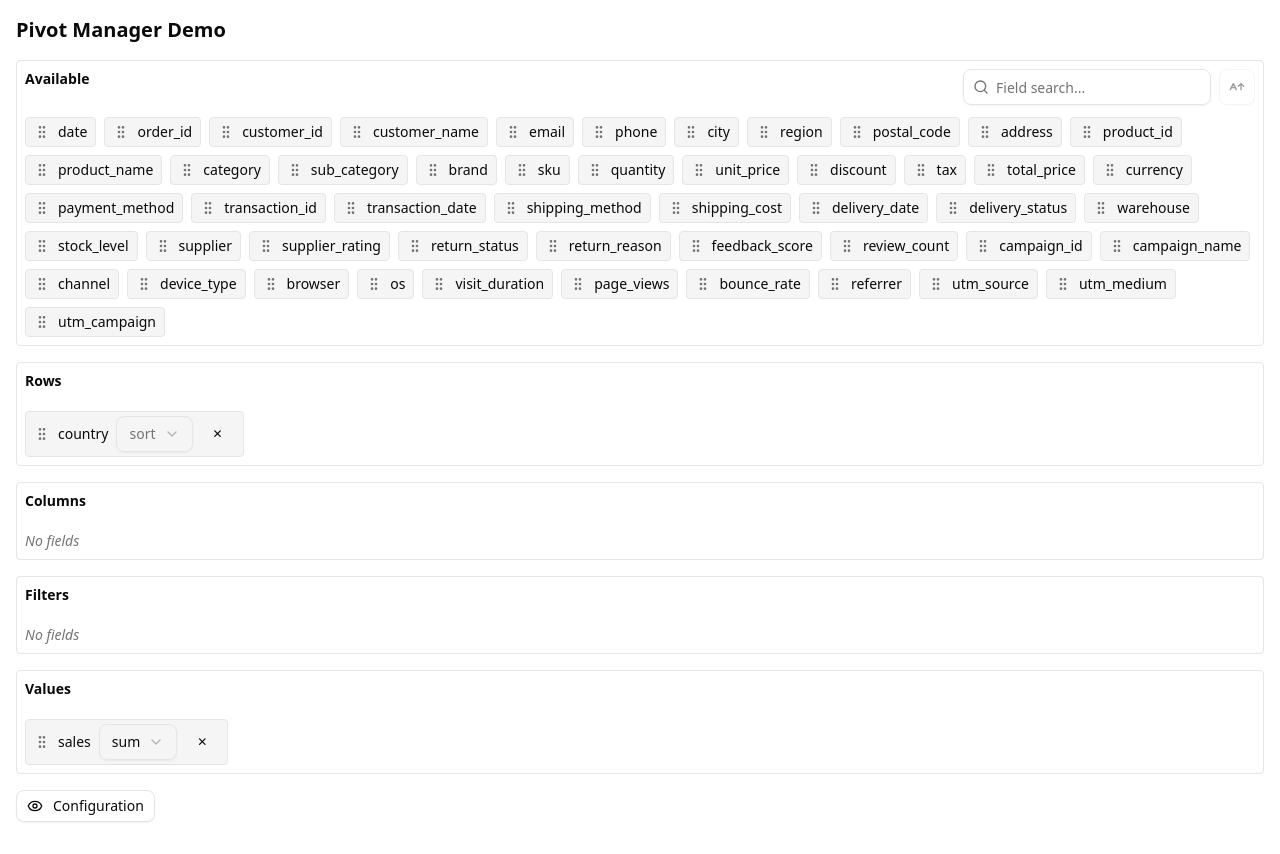
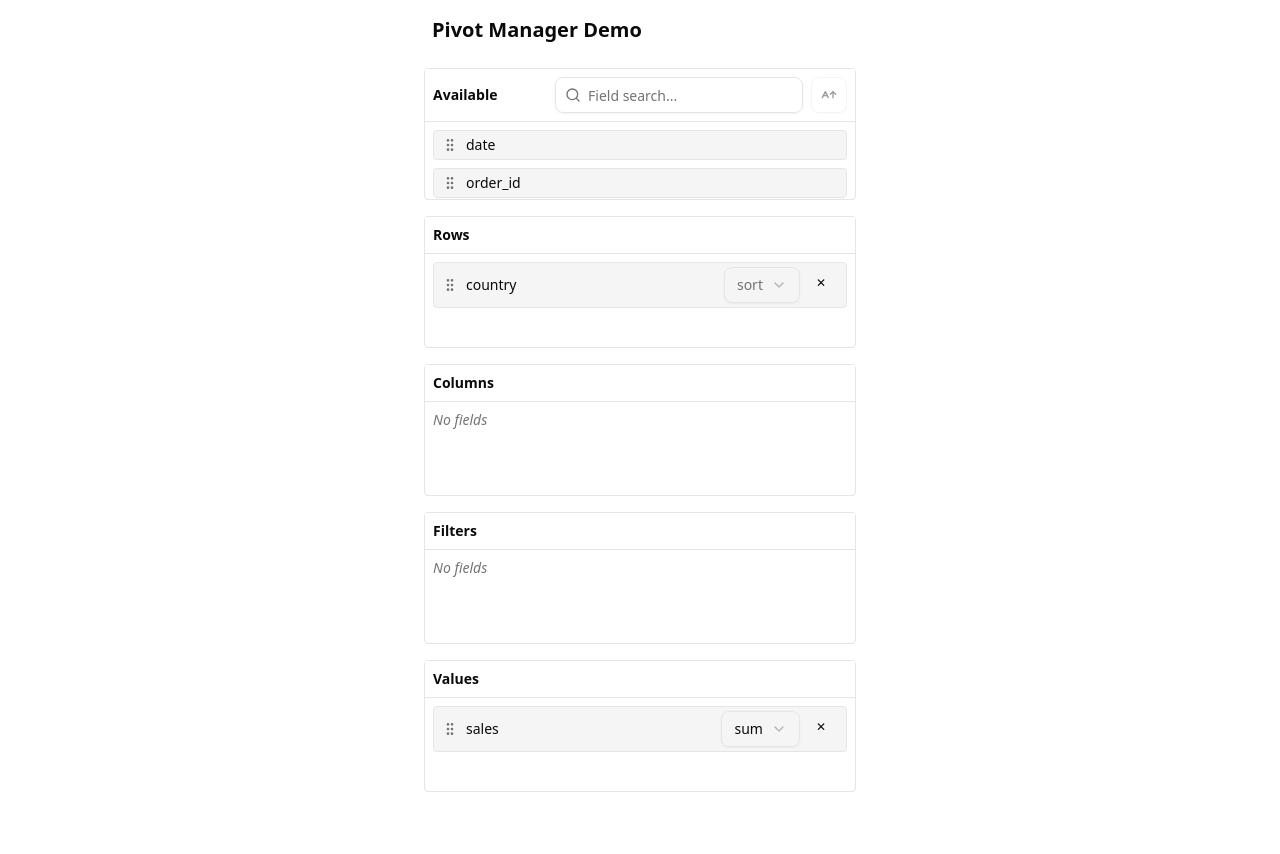
Before and after one commit to ksiarheyeva/pivot-field-manager, a React (Vite) app: page / in a window 1280 px wide. After the commit the page ends 800 px from the top, so only its background shows below. Built offline with nearby package versions, Linux system fonts and the light colour scheme.

Commit message:
Update drag&drop behavior

```diff
--- a/src/App.tsx
+++ b/src/App.tsx
@@ -15,8 +15,8 @@ function App() {
 
   return (
     <>
-      <div className="p-4">
-        <h1 className="text-xl font-bold mb-4">Pivot Manager Demo</h1>
+      <div className="flex flex-col max-w-md m-auto h-screen">
+        <h1 className="text-xl font-bold m-4">Pivot Manager Demo</h1>
         <PivotFieldManager
           fields={[
             'sales',
--- a/src/pivot/PivotFieldManager.tsx
+++ b/src/pivot/PivotFieldManager.tsx
@@ -1,34 +1,53 @@
 import { Card, CardContent, CardHeader, CardTitle } from '@/components/ui/card';
-import { DndContext, DragEndEvent } from '@dnd-kit/core';
+import { DndContext, DragEndEvent, DragOverlay, DragStartEvent } from '@dnd-kit/core';
 import { restrictToVerticalAxis } from '@dnd-kit/modifiers';
 import { useEffect, useState } from 'react';
 
 import ConfigProvider, { FieldConfig, usePivotConfig, ZoneType } from './config/ConfigContext';
-import ConfigViewerPopover from './ConfigViewerPopover';
+import FieldItem from './items/FieldItem';
 import ValidatePivotConfig from './ValidatePivotConfig';
 import FieldZone from './zones/FieldZone';
 
 const ZONES: ZoneType[] = ['available', 'rows', 'columns', 'filters', 'values'];
 
 const PivotManagerInner = () => {
-  const { moveFieldToZone } = usePivotConfig();
+  const { fields, moveFieldToZone } = usePivotConfig();
+  const [activeField, setActiveField] = useState<FieldConfig | null>(null);
+
+  const handleDragStart = (event: DragStartEvent) => {
+    console.log(event, 'event');
+
+    const draggedId = event.active.id as string;
+    const allFields = fields;
+    setActiveField(allFields.find((f) => f.id === draggedId) ?? null);
+  };
 
   const handleDragEnd = (event: DragEndEvent) => {
     const { active, over } = event;
     if (over && ZONES.includes(over.id as ZoneType)) {
       moveFieldToZone(active.id as string, over.id as ZoneType);
     }
+    setActiveField(null);
   };
 
   return (
-    <DndContext onDragEnd={handleDragEnd} modifiers={[restrictToVerticalAxis]}>
-      <div className="grid grid-cols-1 gap-4">
-        {ZONES.map((zone) => (
-          <FieldZone key={zone} type={zone} />
-        ))}
+    <DndContext
+      onDragStart={handleDragStart}
+      onDragEnd={handleDragEnd}
+      modifiers={[restrictToVerticalAxis]}
+      autoScroll={false}
+    >
+      <div className="flex flex-col h-full gap-4 p-2 overflow-hidden">
+        <div className="grid grid-rows-5 gap-4 flex-1 overflow-hidden">
+          {ZONES.map((zone) => (
+            <FieldZone key={zone} type={zone} />
+          ))}
+        </div>
       </div>
-
-      <ConfigViewerPopover />
+      <DragOverlay dropAnimation={null}>
+        {activeField ? <FieldItem field={activeField} isOverlay={true} /> : null}
+      </DragOverlay>
+      {/* <ConfigViewerPopover /> */}
     </DndContext>
   );
 };
--- a/src/pivot/items/FieldItem.tsx
+++ b/src/pivot/items/FieldItem.tsx
@@ -11,10 +11,19 @@ import { GripVertical } from 'lucide-react';
 
 import { FieldConfig, usePivotConfig, ZoneType } from '../config/ConfigContext';
 
-function FieldItem({ field, zone }: { field: FieldConfig; zone: ZoneType }) {
+function FieldItem({
+  field,
+  zone,
+  isOverlay = false,
+}: {
+  field: FieldConfig;
+  zone?: ZoneType;
+  isOverlay?: boolean;
+}) {
   const { moveFieldToZone, updateFieldConfig, aggregations } = usePivotConfig();
   const { attributes, listeners, setNodeRef, transform } = useDraggable({
     id: field.id,
+    // disabled: isOverlay,
   });
 
   const style = transform
@@ -22,6 +31,28 @@ function FieldItem({ field, zone }: { field: FieldConfig; zone: ZoneType }) {
         transform: `translate(${transform.x}px, ${transform.y}px)`,
       }
     : undefined;
+
+  if (isOverlay) {
+    return (
+      <div
+        ref={setNodeRef}
+        style={{
+          ...style,
+          pointerEvents: 'none', // Отключаем pointer events для overlay
+          zIndex: 9999,
+        }}
+        className="flex items-center justify-between gap-2 px-2 py-1 border rounded bg-muted text-sm shadow-lg overflow-hidden select-none"
+      >
+        <div {...listeners} className="flex flex-1 items-center gap-2">
+          <span className="cursor-grab">
+            <GripVertical className="w-4 h-4 text-muted-foreground" />
+          </span>
+
+          <span>{field.id}</span>
+        </div>
+      </div>
+    );
+  }
 
   const handleMove = (targetZone: ZoneType) => {
     moveFieldToZone(field.id, targetZone);
@@ -42,15 +73,17 @@ function FieldItem({ field, zone }: { field: FieldConfig; zone: ZoneType }) {
       ref={setNodeRef}
       {...attributes}
       style={style}
-      className="flex items-center gap-2 px-2 py-1 border rounded bg-muted text-sm cursor-grab"
-      {...listeners}
+      className="flex items-center justify-between gap-2 px-2 py-1 border rounded bg-muted text-sm cursor-grab select-none"
     >
+      <div {...listeners} className="flex flex-1 items-center gap-2">
         <span className="cursor-grab">
           <GripVertical className="w-4 h-4 text-muted-foreground" />
         </span>
 
         <span>{field.id}</span>
+      </div>
 
+      <div className="flex gap-1">
         {zone === 'values' && (
           <Select
             onValueChange={handleAggregationChange}
@@ -87,7 +120,7 @@ function FieldItem({ field, zone }: { field: FieldConfig; zone: ZoneType }) {
           <Button
             size="sm"
             variant="ghost"
-          className="ml-auto text-xs"
+            className="ml-auto text-xs cursor-pointer"
             onClick={(e) => {
               e.stopPropagation();
               handleMove('available');
@@ -97,6 +130,7 @@ function FieldItem({ field, zone }: { field: FieldConfig; zone: ZoneType }) {
           </Button>
         )}
       </div>
+    </div>
   );
 }
 
--- a/src/pivot/zones/FieldZone.tsx
+++ b/src/pivot/zones/FieldZone.tsx
@@ -1,6 +1,6 @@
 import { Button } from '@/components/ui/button';
 import { Input } from '@/components/ui/input';
-import { useDroppable } from '@dnd-kit/core';
+import { useDndMonitor, useDroppable } from '@dnd-kit/core';
 import { AArrowDown, AArrowUp, Search } from 'lucide-react';
 import { useRef, useState } from 'react';
 
@@ -9,13 +9,27 @@ import FieldItem from '../items/FieldItem';
 
 function FieldZone({ type }: { type: ZoneType }) {
   const { getFieldsForZone, updateZoneFields } = usePivotConfig();
+  const { setNodeRef, isOver } = useDroppable({ id: type });
   const fields = getFieldsForZone(type);
-  const { setNodeRef, isOver } = useDroppable({ id: type });
 
   const originalRef = useRef<FieldConfig[] | null>(null);
 
   const [sortState, setSortState] = useState('default');
   const [search, setSearch] = useState('');
+
+  const [activeId, setActiveId] = useState<string | null>(null);
+
+  useDndMonitor({
+    onDragStart(event) {
+      setActiveId(event.active.id as string);
+    },
+    onDragEnd() {
+      setActiveId(null);
+    },
+    onDragCancel() {
+      setActiveId(null);
+    },
+  });
 
   function toggleSort() {
     const next = sortState === 'default' ? 'asc' : sortState === 'asc' ? 'desc' : 'default';
@@ -47,19 +61,17 @@ function FieldZone({ type }: { type: ZoneType }) {
   );
 
   return (
-    <div className="grid grid-flow-col">
     <div
       ref={setNodeRef}
-        className={`border rounded p-2 min-h-[50px] transition-colors ${
-          isOver ? 'bg-gray-100' : 'bg-white'
-        }`}
+      className={`min-h-[100px] flex flex-col h-full border overflow-hidden rounded transition-colors ${isOver ? 'bg-gray-100' : 'bg-white'}`}
     >
-        <div className="flex justify-between mb-3">
-          <h3 className="text-sm font-semibold capitalize mb-2">{type}</h3>
+      <div className="sticky top-0 z-10 bg-white p-2 border-b">
+        <div className="flex justify-between items-center">
+          <h3 className="text-sm font-semibold capitalize select-none">{type}</h3>
 
           {fields.length !== 0 && fields.length !== 1 ? (
             <div className="flex gap-2 ml-1">
-              <div className="relative ">
+              <div className="relative">
                 <Search className="absolute left-2.5 top-2.5 h-4 w-4 text-muted-foreground" />
                 <Input
                   placeholder="Field search..."
@@ -93,18 +105,22 @@ function FieldZone({ type }: { type: ZoneType }) {
             ''
           )}
         </div>
+      </div>
 
-        <div className="flex flex-wrap gap-2">
+      <div className="flex-1 overflow-y-auto p-2 space-y-2 ">
         {fields.length === 0 && (
-            <div className="text-sm text-muted-foreground italic">No fields</div>
+          <div className="text-sm text-muted-foreground italic select-none">No fields</div>
         )}
 
         {search !== '' && filteredFields.length === 0 ? (
-            <div className="text-sm text-muted-foreground italic">Not found</div>
+          <div className="text-sm text-muted-foreground italic select-none">Not found</div>
         ) : (
-            filteredFields.map((field) => <FieldItem key={field.id} field={field} zone={type} />)
+          <>
+            {filteredFields.map((field) =>
+              field.id === activeId ? null : <FieldItem key={field.id} field={field} zone={type} />,
             )}
-        </div>
+          </>
+        )}
       </div>
     </div>
   );
```
Lines whose indentation alone changed are shown as unchanged.
